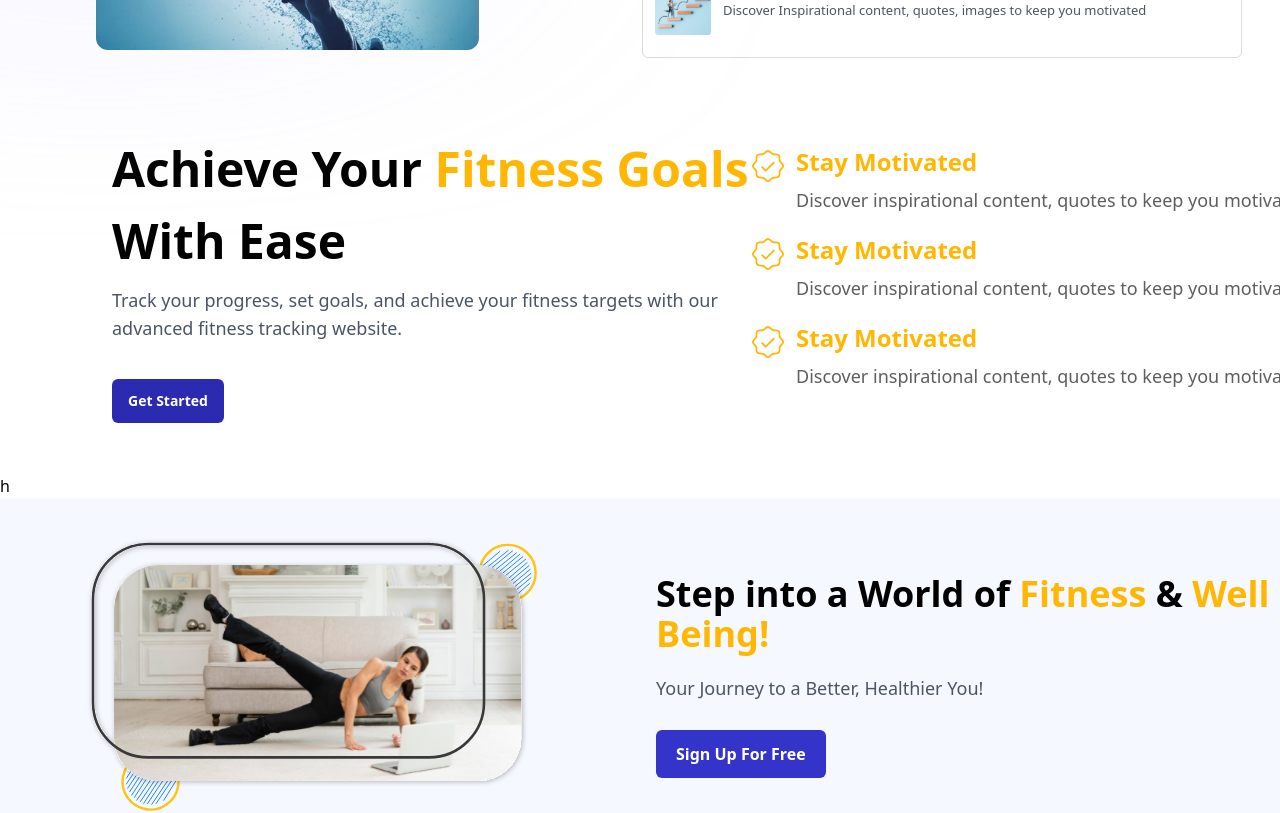
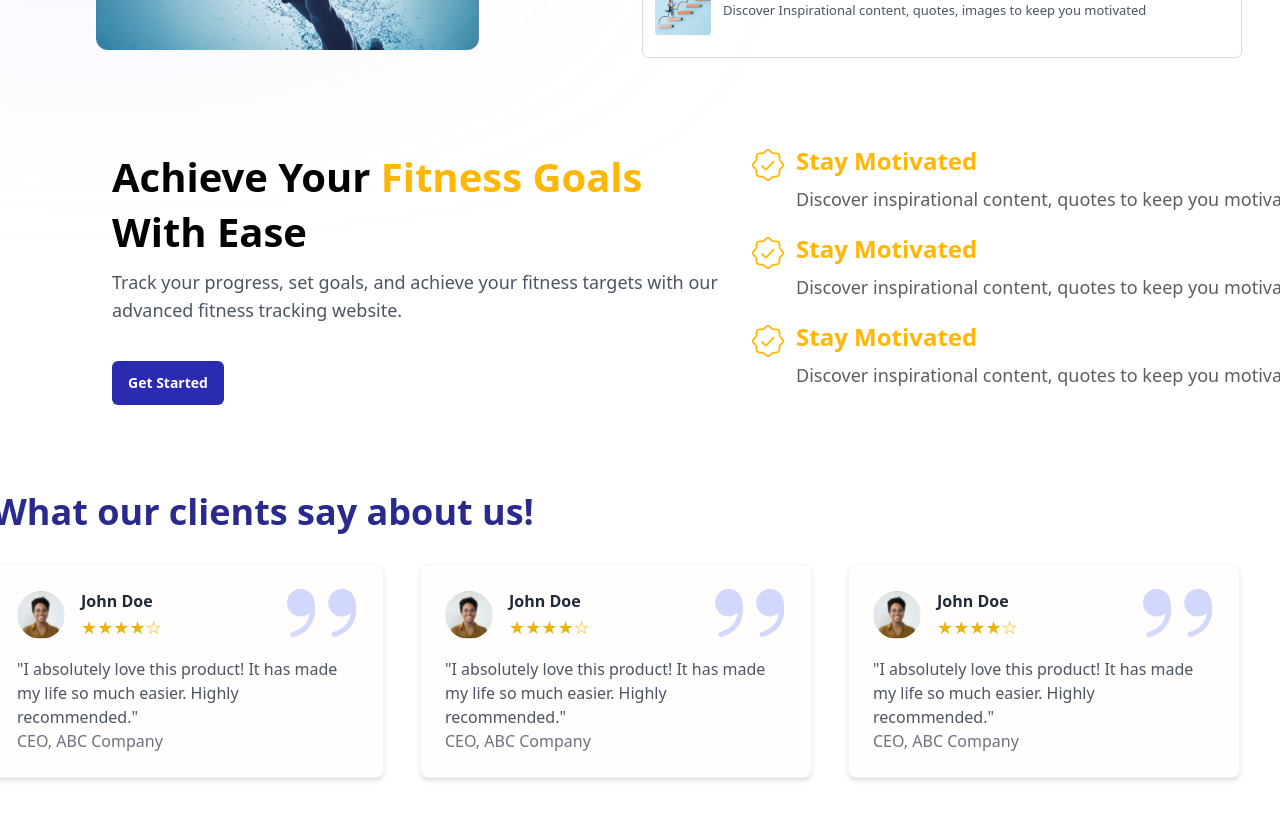
Before and after one commit to IshaSahu16/Befit360, a React (Vite) app: page / in a window 1280 px wide. Shown: the part 980-1793 px from the top of the page. Built offline with nearby package versions, Linux system fonts and the light colour scheme.

Commit message:
Testimonial component added

```diff
--- a/src/App.jsx
+++ b/src/App.jsx
@@ -1,5 +1,5 @@
 import React from 'react';
-import { Hero, Navbar, Whyus, Workflow, Homefood, Cta, Footer } from './components';
+import { Hero, Navbar, Whyus, Workflow, Testimonial, Cta, Footer } from './components';
 
 const App = () => {
   return (
@@ -8,7 +8,7 @@ const App = () => {
       <Hero />
       <Whyus />
       <Workflow />
-      <Homefood />
+      <Testimonial />
       <Cta />
       <Footer />
     </div>
--- a/src/components/Hero.jsx
+++ b/src/components/Hero.jsx
@@ -4,7 +4,7 @@ import lock from '../assets/lock.svg'
 
 const Hero = () => {
   return (
-    <div className='w-full bg-white py-5 md:py-[3.2rem] ml-0 md:ml-24'>
+    <div className='w-full bg-white pt-5 md:py-[3.2rem] ml-0 md:ml-24'>
       <div className='md:max-w-[1480px] m-auto grid md:grid-cols-2 max-w-[600px]  px-4 md:px-0'>
         <div className='flex flex-col justify-start gap-[5px]'>
           <p className='py-2 md:text-2xl text-[#2929ab] font-bold'>CHASE YOUR FITNESS WINS</p>
--- a/src/components/Homefood.jsx
+++ /dev/null
@@ -1,11 +0,0 @@
-import React from 'react'
-
-const Homefood = () => {
-    return (
-    <div>
-        h
-    </div>
-    )
-}
-
-export default Homefood
--- /dev/null
+++ b/src/components/Testimonial.jsx
@@ -0,0 +1,78 @@
+import React from 'react'
+import user1 from '../assets/user1.svg'
+import comma from '../assets/comma.svg'
+
+const Testimonial = () => {
+    return (
+        <div class="md:w-full bg-white pt-8 pb-12 md:pb-20 md:ml-[-24px]">
+            <div class="container mx-auto px-4">
+                <h2 class="text-3xl font-semibold text-[#2a2a8d] mb-4 md:text-4xl md:pb-4">What our clients say about us!</h2>
+
+                <div class="grid grid-cols-1 md:grid-cols-2 lg:grid-cols-3 gap-6 md:gap-9">
+                    <div class=" rounded-lg p-6 shadow-md bg-[#fffefc] border border-gray-100">
+                        <img src={comma} className='h-12 float-right' />
+                        <div class="flex items-center mb-4">
+                            <img src={user1} alt="John Doe" class="w-12 h-12 rounded-full mr-4" />
+                            <div>
+                                <p class="text-gray-800 font-semibold">John Doe</p>
+                                <div class="flex items-center">
+                                    <span class="text-yellow-500 text-lg">&#9733;</span>
+                                    <span class="text-yellow-500 text-lg">&#9733;</span>
+                                    <span class="text-yellow-500 text-lg">&#9733;</span>
+                                    <span class="text-yellow-500 text-lg">&#9733;</span>
+                                    <span class="text-yellow-500 text-lg">&#9734;</span>
+                                </div>
+                            </div>
+                        </div>
+                        <p class="text-gray-600">
+                            "I absolutely love this product! It has made my life so much easier. Highly recommended."
+                        </p>
+                        <p class="text-gray-500">CEO, ABC Company</p>
+                    </div>
+                    <div class=" rounded-lg p-6 shadow-md bg-[#fffefc] border border-gray-100">
+                        <img src={comma} className='h-12 float-right' />
+                        <div class="flex items-center mb-4">
+                            <img src={user1} alt="John Doe" class="w-12 h-12 rounded-full mr-4" />
+                            <div>
+                                <p class="text-gray-800 font-semibold">John Doe</p>
+                                <div class="flex items-center">
+                                    <span class="text-yellow-500 text-lg">&#9733;</span>
+                                    <span class="text-yellow-500 text-lg">&#9733;</span>
+                                    <span class="text-yellow-500 text-lg">&#9733;</span>
+                                    <span class="text-yellow-500 text-lg">&#9733;</span>
+                                    <span class="text-yellow-500 text-lg">&#9734;</span>
+                                </div>
+                            </div>
+                        </div>
+                        <p class="text-gray-600">
+                            "I absolutely love this product! It has made my life so much easier. Highly recommended."
+                        </p>
+                        <p class="text-gray-500">CEO, ABC Company</p>
+                    </div>
+                    <div class=" rounded-lg p-6 shadow-md bg-[#fffefc] border border-gray-100">
+                        <img src={comma} className='h-12 float-right' />
+                        <div class="flex items-center mb-4">
+                            <img src={user1} alt="John Doe" class="w-12 h-12 rounded-full mr-4" />
+                            <div>
+                                <p class="text-gray-800 font-semibold">John Doe</p>
+                                <div class="flex items-center">
+                                    <span class="text-yellow-500 text-lg">&#9733;</span>
+                                    <span class="text-yellow-500 text-lg">&#9733;</span>
+                                    <span class="text-yellow-500 text-lg">&#9733;</span>
+                                    <span class="text-yellow-500 text-lg">&#9733;</span>
+                                    <span class="text-yellow-500 text-lg">&#9734;</span>
+                                </div>
+                            </div>
+                        </div>
+                        <p class="text-gray-600">
+                            "I absolutely love this product! It has made my life so much easier. Highly recommended."
+                        </p>
+                        <p class="text-gray-500">CEO, ABC Company</p>
+                    </div>
+                </div>
+            </div>
+        </div>
+    )
+}
+
+export default Testimonial
--- a/src/components/Whyus.jsx
+++ b/src/components/Whyus.jsx
@@ -6,7 +6,7 @@ import whyusbanner from '../assets/whyusbanner.svg'
 
 const Whyus = () => {
     return (
-        <div className='md:max-w-[1480px] m-auto grid md:grid-cols-2 max-w-[600px] gap-1 px-4 md:px-0 py-8 '>
+        <div className='md:max-w-[1480px] mb-3 m-auto grid md:grid-cols-2 max-w-[600px] gap-1 px-4 md:px-0 py-8 '>
 
             <img src={whyusbanner} className="max-[768px]:hidden md:order-first md:ml-[6rem] rounded-xl md:w-[60%]" />
 
--- a/src/components/Workflow.jsx
+++ b/src/components/Workflow.jsx
@@ -6,7 +6,7 @@ const Workflow = () => {
         <div className='w-full bg-white pt-20 md:py-[3.2rem] ml-0 md:ml-28 md:grid md:grid-cols-2'>
             <div className='md:max-w-[1480px] m-auto max-w-[600px]  px-4 md:px-0'>
                 <div className='flex flex-col justify-start gap-[5px]'>
-                    <h1 className='md:leading-[72px] md:text-5xl text-[2rem] font-semibold leading-[2.9rem]'>Achieve Your <span className='text-[#FFB703]'>Fitness Goals</span><br /> With Ease</h1>
+                    <h1 className='md:leading-[55px] md:text-[2.5rem] text-[2rem] font-semibold leading-[2.9rem]'>Achieve Your <span className='text-[#FFB703]'>Fitness Goals</span><br /> With Ease</h1>
                     <p className='pt-1 pb-4 md:pb-8 mr-18 text:base md:text-lg text-gray-600'>Track your progress, set goals, and achieve your fitness targets with our advanced fitness tracking website.</p>
                     <div className='flex'>
                         <button className='px-4 py-3 rounded-md bg-[#2b2bb1] text-white text-sm md:text-[14px] font-semibold mr-3'>Get Started</button>
@@ -14,7 +14,7 @@ const Workflow = () => {
                 </div>
             </div>
 
-            <section className="w-full md:max-w-[1480px] m-auto max-w-[600px]  px-4 md:px-0 pt-7 md:pt-0 md:mb-18">
+            <section className="w-full md:max-w-[1480px] m-auto max-w-[600px] px-4 md:px-0 pt-7 md:pt-0 md:mb-18">
                 <div>
                     <ul>
                         <li className="relative flex items-baseline gap-6 pb-5">
--- a/src/components/index.js
+++ b/src/components/index.js
@@ -2,8 +2,8 @@ import Navbar from "./Navbar"
 import Hero from "./Hero"
 import Whyus from "./Whyus"
 import Workflow from "./Workflow"
-import Homefood from "./Homefood"
+import Testimonial from "./Testimonial"
 import Cta from "./Cta"
 import Footer from "./Footer"
 
-export {Navbar, Hero, Whyus, Workflow, Homefood, Cta, Footer}
+export {Navbar, Hero, Whyus, Workflow, Testimonial, Cta, Footer}
```
Also changed, not shown: src/assets/comma.svg (added), src/assets/user1.svg (added).
